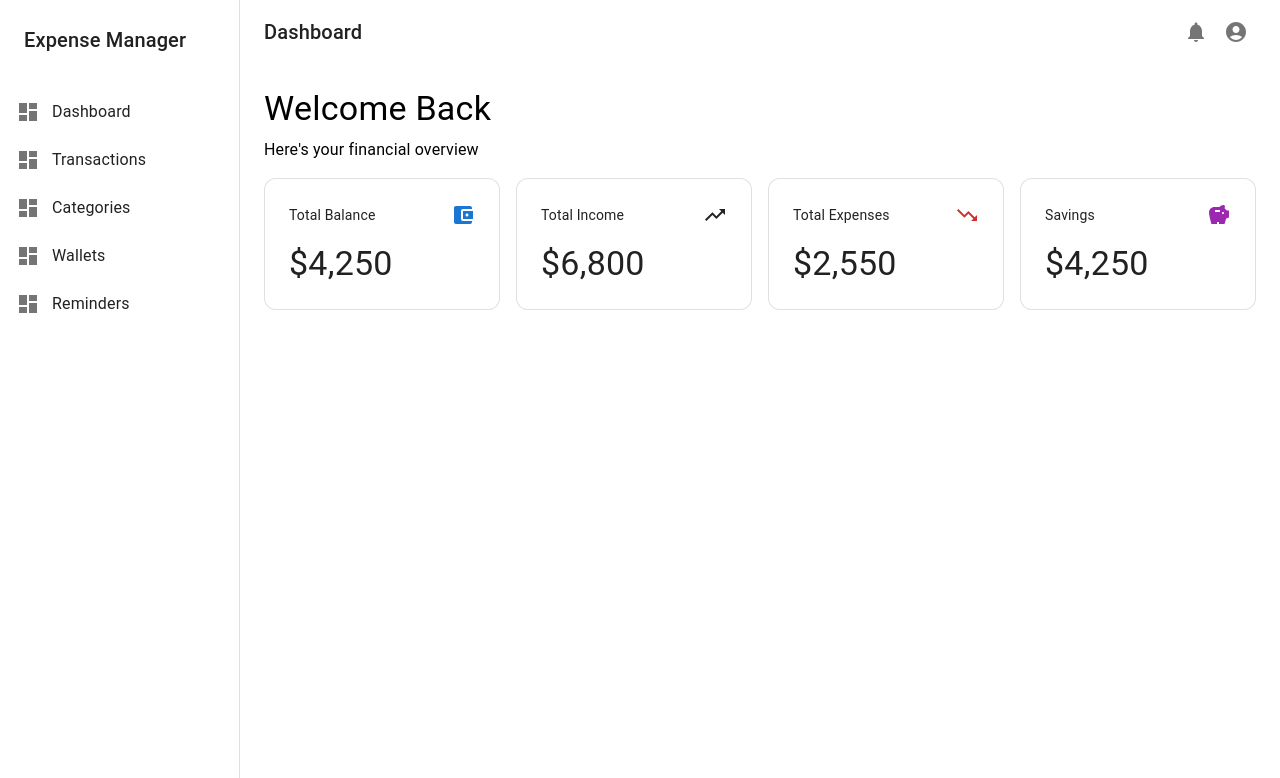
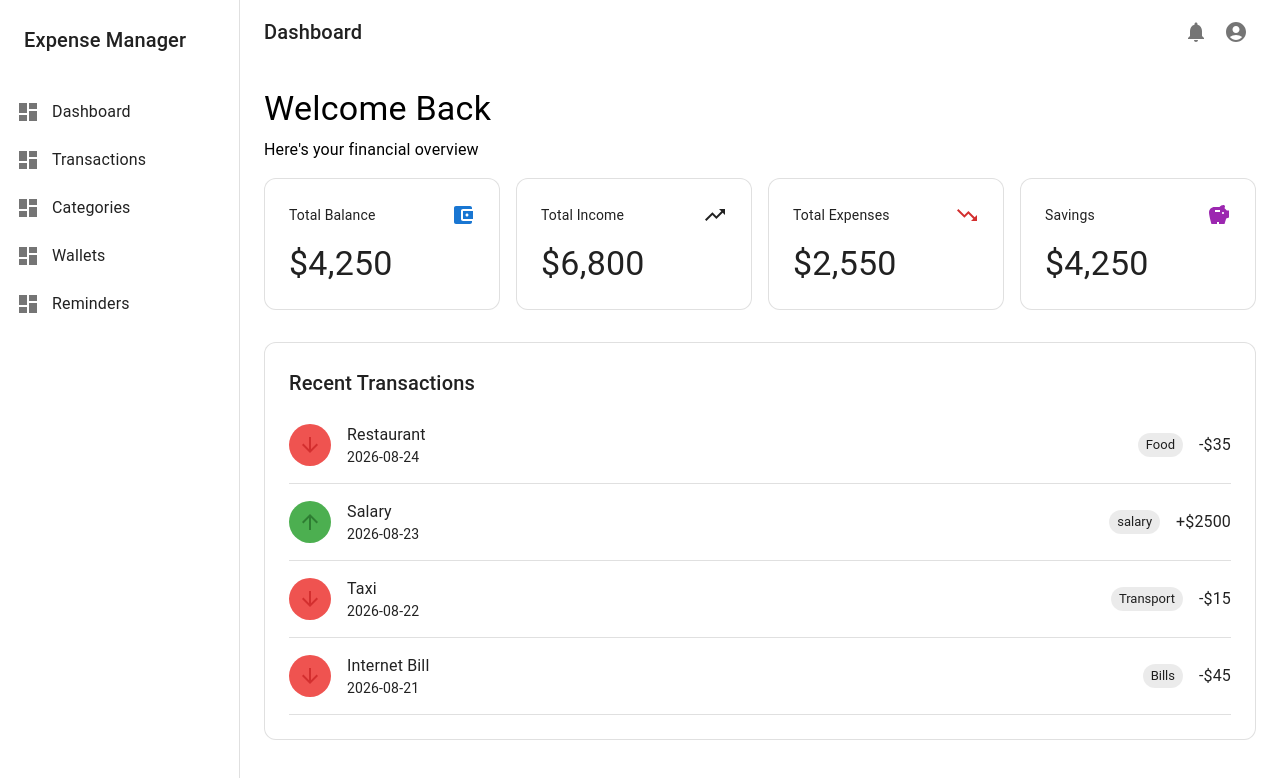
Before and after one commit to mirzakhani2003-del/Expense-Manager, a React (Vite) app: page / in a window 1280 px wide. Shown: the top 778 px of the page. Built offline with nearby package versions, Linux system fonts and the light colour scheme.

Commit message:
Add recent transactions section

```diff
--- /dev/null
+++ b/src/components/dashboard/RecentTransactions.jsx
@@ -0,0 +1,29 @@
+import { Box, Paper, Typography } from "@mui/material";
+
+import TransactionItem from "./TransactionItem";
+
+const RecentTransactions = ({ transactions }) => {
+  return (
+    <Paper
+      elevation={0}
+      sx={{
+        p: 3,
+        borderRadius: 3,
+        border: "1px solid",
+        borderColor: "divider",
+      }}
+    >
+      <Typography variant="h6" fontWeight="bold" sx={{ mb: 1 }}>
+        Recent Transactions
+      </Typography>
+
+      <Box>
+        {transactions.map((transaction) => (
+          <TransactionItem key={transaction.id} transaction={transaction} />
+        ))}
+      </Box>
+    </Paper>
+  );
+};
+
+export default RecentTransactions;
--- /dev/null
+++ b/src/components/dashboard/TransactionItem.jsx
@@ -0,0 +1,52 @@
+import { Box, Typography, Chip } from "@mui/material";
+import ArrowUpwardIcon from "@mui/icons-material/ArrowUpward";
+import ArrowDownwardIcon from "@mui/icons-material/ArrowDownward";
+
+const TransactionItem = ({ transaction }) => {
+  const isIncome = transaction.type === "income";
+
+  return (
+    <Box
+      sx={{
+        display: "flex",
+        alignItems: "center",
+        justifyContent: "space-between",
+        py: 2,
+        borderBottom: "1px solid",
+        borderColor: "divider",
+      }}
+    >
+      <Box sx={{ display: "flex", alignItems: "center", gap: 2 }}>
+        <Box
+          sx={{
+            width: 42,
+            height: 42,
+            borderRadius: "50%",
+            display: "flex",
+            alignItems: "center",
+            justifyContent: "center",
+            backgroundColor: isIncome ? "success.light" : "error.light",
+          }}
+        >
+          {isIncome ? (
+            <ArrowUpwardIcon color="success" />
+          ) : (
+            <ArrowDownwardIcon color="error" />
+          )}
+        </Box>
+        <Box>
+          <Typography fontWeight="bold">{transaction.title}</Typography>
+          <Typography variant="body2" color="text.secondary">
+            {transaction.date}
+          </Typography>
+        </Box>
+      </Box>
+      <Box sx={{ display: "flex", alignItems: "center", gap: 2 }}>
+        <Chip label={transaction.category} size="small" />
+        <Typography fontWeight="bold" color={isIncome ? "success.main" : "error.main"}>{isIncome ? "+" : "-"}${transaction.amount}</Typography>
+      </Box>
+    </Box>
+  );
+};
+
+export default TransactionItem;
--- /dev/null
+++ b/src/data/transactions.js
@@ -0,0 +1,34 @@
+export const transactions = [
+  {
+    id: 1,
+    title: "Restaurant",
+    amount: 35,
+    type: "expense",
+    category: "Food",
+    date: "2026-08-24",
+  },
+  {
+    id: 2,
+    title: "Salary",
+    amount: 2500,
+    type: "income",
+    category: "salary",
+    date: "2026-08-23",
+  },
+  {
+    id: 3,
+    title: "Taxi",
+    amount: 15,
+    type: "expense",
+    category: "Transport",
+    date: "2026-08-22",
+  },
+  {
+    id: 4,
+    title: "Internet Bill",
+    amount: 45,
+    type: "expense",
+    category: "Bills",
+    date: "2026-08-21",
+  },
+];
--- a/src/pages/Dashboard.jsx
+++ b/src/pages/Dashboard.jsx
@@ -4,6 +4,8 @@ import TrendingDownIcon from "@mui/icons-material/TrendingDown";
 import TrendingUpIcon from "@mui/icons-material/TrendingUp";
 import SavingsIcon from "@mui/icons-material/Savings";
 import SummaryCard from "../components/dashboard/SummaryCard";
+import RecentTransactions from "../components/dashboard/RecentTransactions";
+import { transactions } from "../data/transactions";
 
 const Dashboard = () => {
   return (
@@ -33,6 +35,10 @@ const Dashboard = () => {
         <SummaryCard title="Total Expenses" amount="$2,550" icon={<TrendingDownIcon color="error" />} />
         <SummaryCard title="Savings" amount="$4,250" icon={<SavingsIcon color="secondary" />} />
       </Box>
+
+      <Box sx={{mt:4}}>
+        <RecentTransactions transactions={transactions} />
+      </Box>
     </Box>
   );
 };
```
